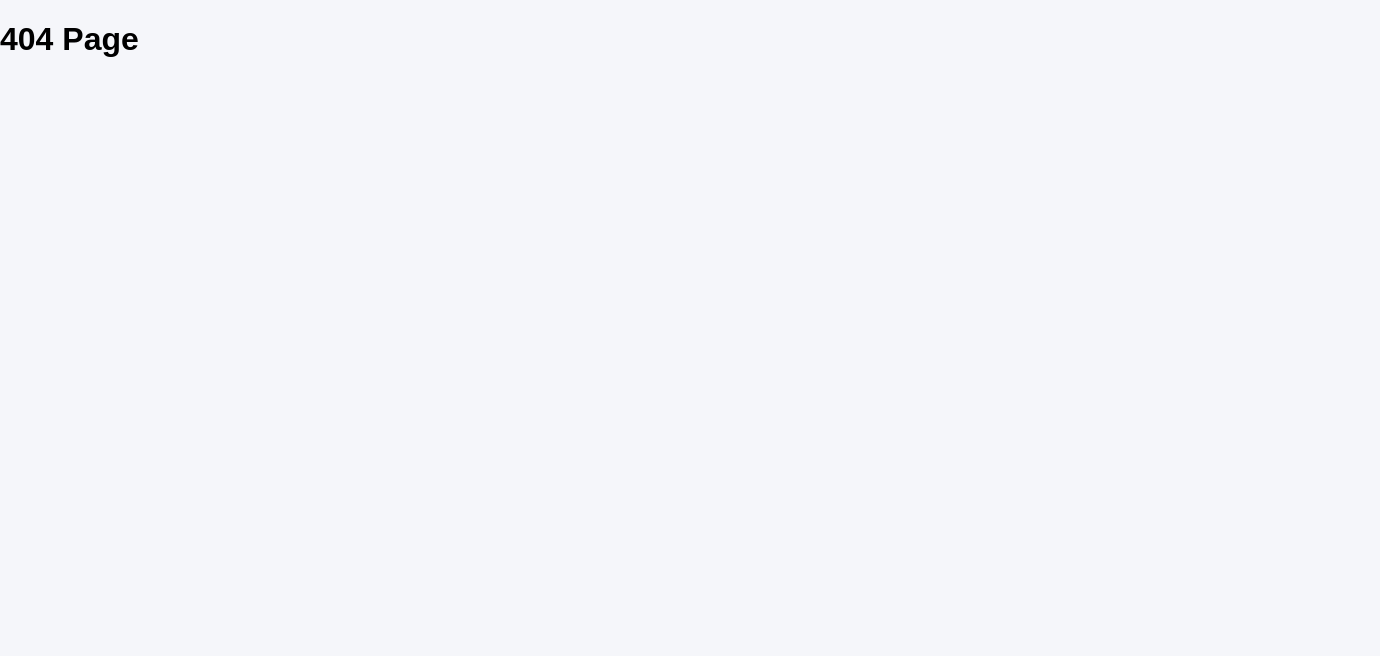
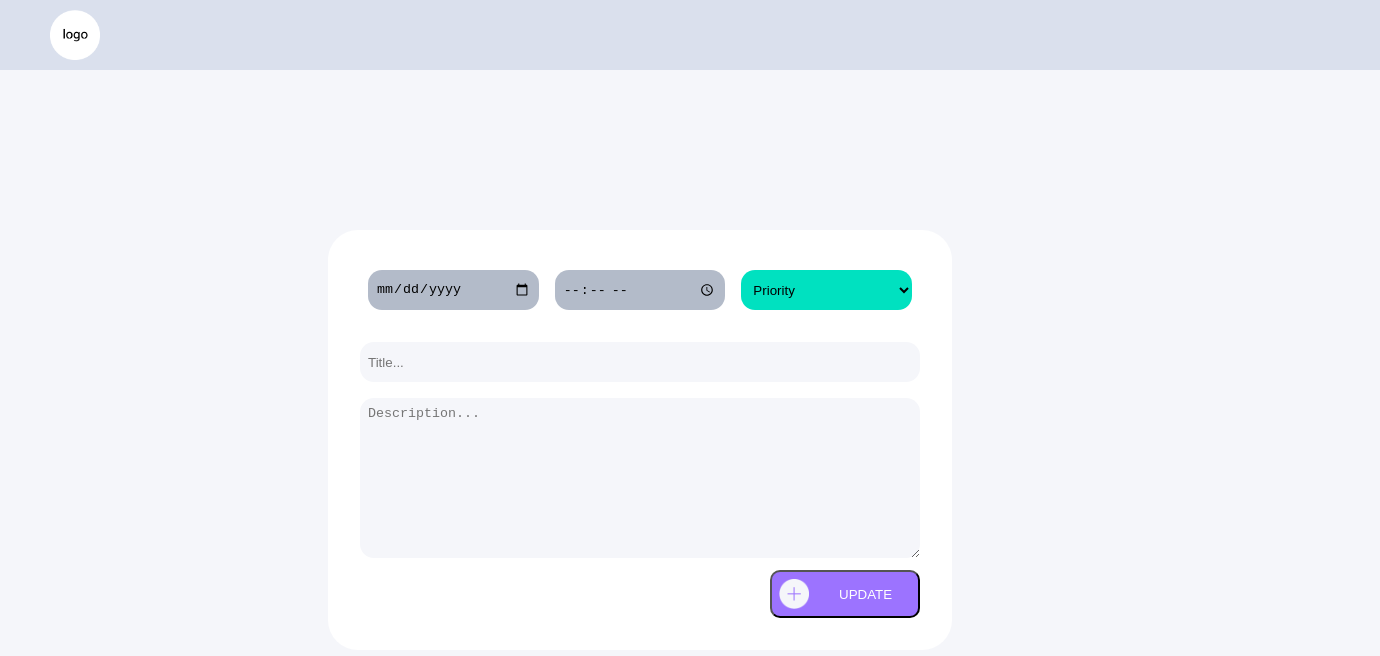
Before and after one commit to akaradag32/DayMaster, a React (Vite) app: page /updateTask/1 in a window 1280 px wide. Shown: the top 656 px of the page, 1380 px wide, since content can reach past the window. Built offline with nearby package versions, Linux system fonts and the light colour scheme; no server answers.

Commit message:
Task Functions added

```diff
--- a/src/App.jsx
+++ b/src/App.jsx
@@ -1,9 +1,10 @@
 import { useState } from 'react';
 import './App.css';
 import { Route, Routes } from 'react-router-dom';
-import HomePage from "./Pages/HomePage";
-import DisplayTasksPage from "./Pages/DisplayTasksPage"
-import CreateTaskPage from "./Pages/CreateTaskPage"
+import HomePage from './Pages/HomePage';
+import DisplayTasksPage from './Pages/DisplayTasksPage';
+import CreateTaskPage from './Pages/CreateTaskPage';
+import UpdateTaskPage from './Pages/UpdateTaskPage';
 
 function App() {
   return (
@@ -12,7 +13,7 @@ function App() {
         <Route path='/' element={<HomePage />} />
         <Route path='/tasks' element={<DisplayTasksPage />} />
         <Route path='/createTask' element={<CreateTaskPage />} />
-        {/* <Route path='/tasks/:taskId/update' element={<UpdateProjectPage />} /> */}
+        <Route path='/updateTask/:taskId' element={<UpdateTaskPage />} />
 
         <Route path='*' element={<h1>404 Page</h1>} />
       </Routes>
--- a/src/Pages/UpdateTaskPage.jsx
+++ b/src/Pages/UpdateTaskPage.jsx
@@ -1,12 +1,35 @@
+import { useEffect, useState } from 'react';
 import Navbar from '../components/Navbar';
 import TaskForm from '../components/TaskForm';
+import { useParams } from 'react-router-dom';
 
 function UpdateTaskPage() {
+  const { taskId } = useParams();
+
+  const [task, setTask] = useState();
+
+  const fetchTask = async () => {
+    const response = await fetch(
+      `${import.meta.env.VITE_API_URL}/tasks/${taskId}`
+    );
+
+    debugger;
+    if (response.ok) {
+      const task = await response.json();
+      setTask(task);
+      console.log(task);
+    }
+  };
+
+  useEffect(() => {
+    fetchTask();
+  }, []);
+
   return (
     <>
       <Navbar />
 
-      <TaskForm></TaskForm>
+      <TaskForm isUpdate task={task} />
     </>
   );
 }
--- a/src/components/TaskForm.jsx
+++ b/src/components/TaskForm.jsx
@@ -3,22 +3,29 @@ import { useNavigate } from 'react-router-dom';
 import iconCreate from '../assets/create.png';
 import Button from '../components/Button';
 
-const TaskForm = ({ isUpdate, project }) => {
+const TaskForm = ({ isUpdate, task }) => {
   const navigate = useNavigate();
 
   const [title, setTitle] = useState('');
   const [description, setDescription] = useState('');
+  const [date, setDate] = useState('');
+  const [time, setTime] = useState('');
+  const [priority, setPriority] = useState('priority');
 
   const onSubmit = async (event) => {
-    debugger;
     event.preventDefault();
-    const payload = { title, description };
+    const payload = {
+      title,
+      description,
+      date,
+      time,
+      priority,
+      completed: false,
+    };
 
     try {
       const response = await fetch(
-        `${import.meta.env.VITE_API_URL}/tasks${
-          isUpdate ? `/${project.id}` : ''
-        }`,
+        `${import.meta.env.VITE_API_URL}/tasks${isUpdate ? `/${task.id}` : ''}`,
         {
           method: isUpdate ? 'PUT' : 'POST',
           body: JSON.stringify(payload),
@@ -29,9 +36,9 @@ const TaskForm = ({ isUpdate, project }) => {
       );
       console.log(response);
       if (response.ok) {
-        const currentProject = await response.json();
-        console.log(currentProject);
-        navigate(`/`);
+        const currentTask = await response.json();
+        console.log(currentTask);
+        //navigate(`/`);
       }
     } catch (error) {
       console.log(error);
@@ -39,18 +46,37 @@ const TaskForm = ({ isUpdate, project }) => {
   };
 
   useEffect(() => {
-    if (isUpdate && project) {
-      setTitle(project.title);
-      setDescription(project.description);
+    if (isUpdate && task) {
+      setDate(task.date);
+      setTime(task.time);
+      setPriority(task.priority);
+      setTitle(task.title);
+      setDescription(task.description);
     }
-  }, [project]);
+  }, [task]);
 
   return (
     <form id='task-form' onSubmit={onSubmit}>
       <div className='top-bar'>
-        <input type='date' />
-        <input type='time' />
-        <select defaultValue='priority'>
+        <input
+          required
+          type='date'
+          value={date}
+          onChange={(event) => setDate(event.target.value)}
+        />
+        <input
+          required
+          type='time'
+          value={time}
+          onChange={(event) => setTime(event.target.value)}
+        />
+        <select
+          required
+          value={priority}
+          onChange={(event) => {
+            setPriority(event.target.value);
+          }}
+        >
           <option disabled value='priority'>
             Priority
           </option>
```
Also changed, not shown: 1 other file (tests, documents, lock files or other folders).
